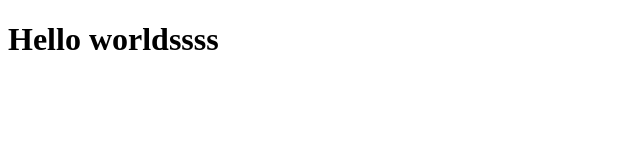
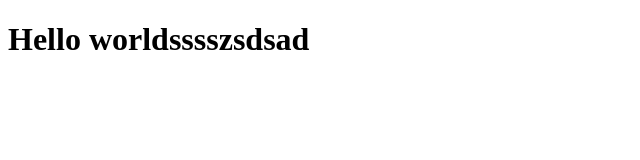
Before and after one commit to def1ke/myweaksamples, a plain HTML site: page index.html in a window 1280 px wide. Shown: the whole page, without its empty margins (0-640 px from the left). Drawn offline with Linux system fonts and the light colour scheme.

Commit message:
n2 commit

```diff
--- a/index.html
+++ b/index.html
@@ -5,6 +5,6 @@
 	<title>DoC</title>
 </head>
 <body>
-<h1>Hello worldssss</h1>
+<h1>Hello worldsssszsdsad</h1>
 </body>
 </html>
```
